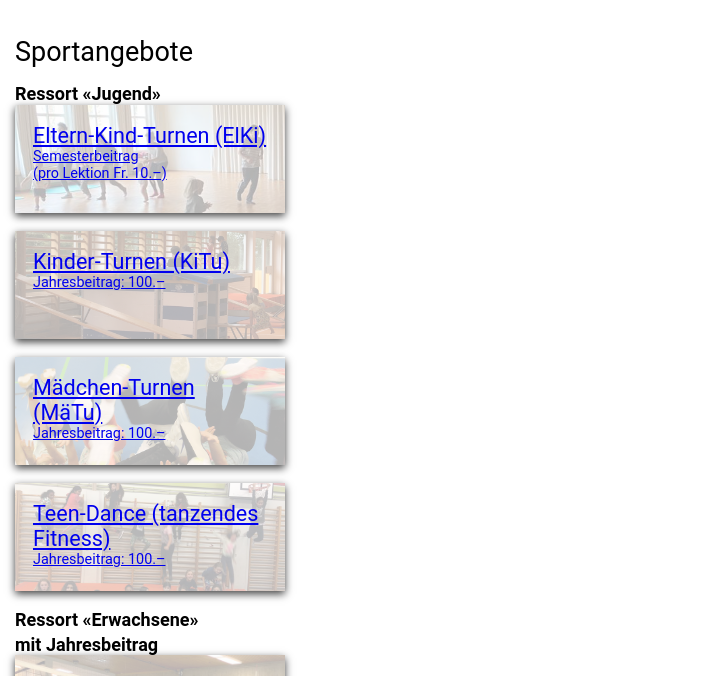
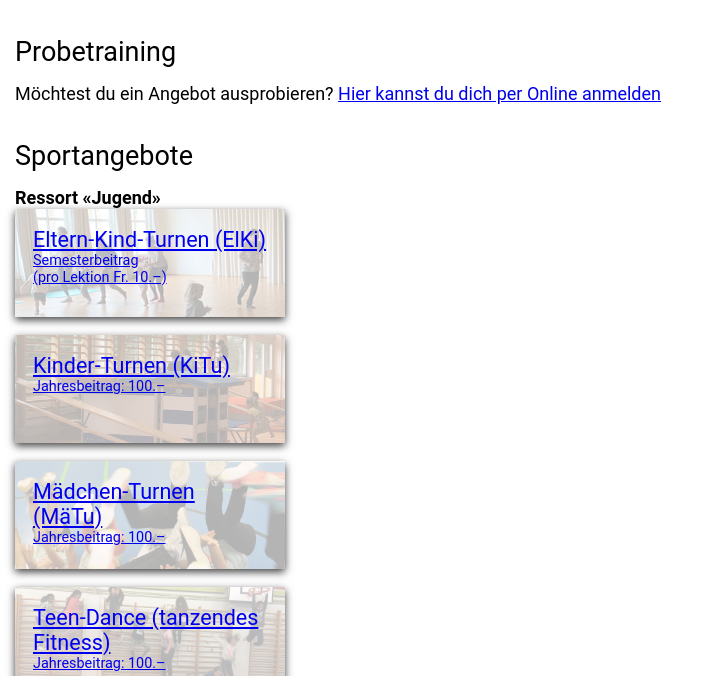
Before and after one commit to fraufaxli/svkt-friesenberg-website, a Jekyll site: the page built from index.markdown, in a window 1280 px wide and 900 px high, scrolled down 1008 px, cut to the strip 224-900 px from the top of the window. Shown: the whole strip, without its empty margins (0-714 px from the left). Built offline with Jekyll 4.4.1, drawn with Linux system fonts in a browser that asks for light colours.

Commit message:
Probetraining

```diff
--- a/index.markdown
+++ b/index.markdown
@@ -11,6 +11,10 @@ layout: startseite
 
 
 Du möchtest Sport treiben? Du bist neu in Zürich Wiedikon und auf der Suche nach einem neuen Sportverein?<br><br>
+
+## Probetraining
+Möchtest du ein Angebot ausprobieren?
+<a href="https://forms.gle/mLfr9rcALtM8HWju7" target="_blank" rel="noopener">Hier kannst du dich per Online anmelden</a><br><br>
 
 ## Sportangebote
 
```
